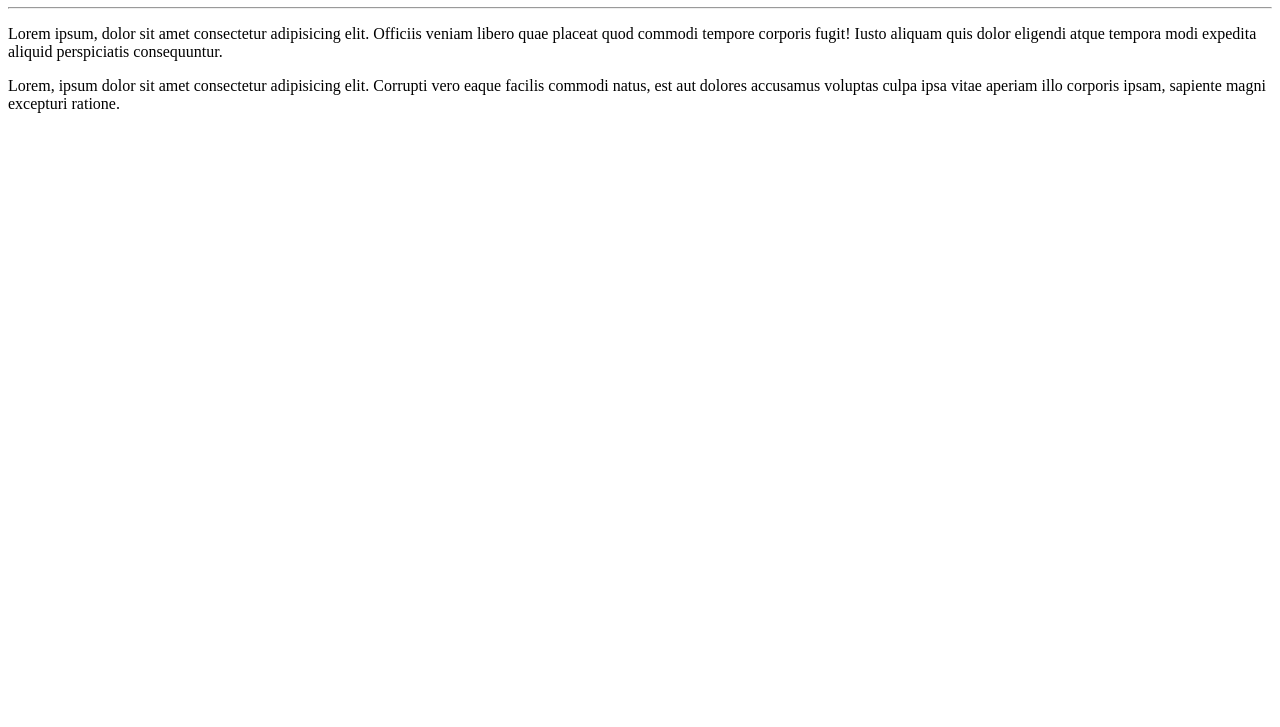
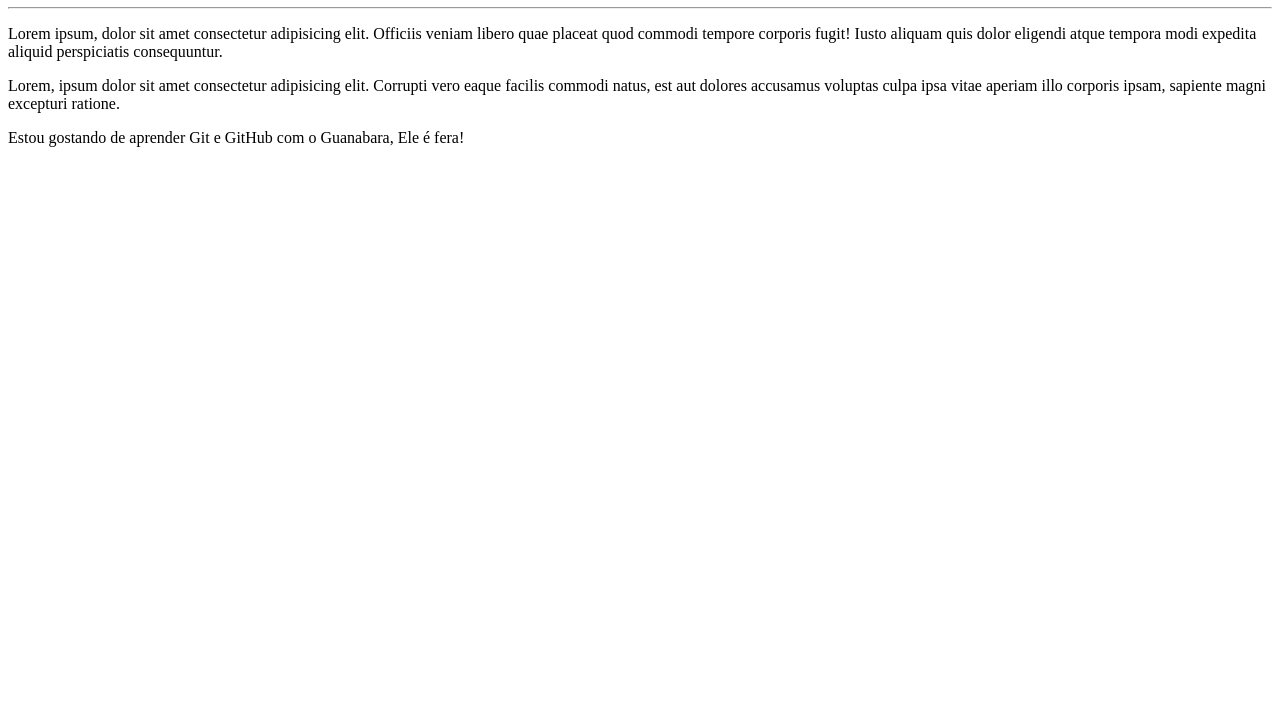
Before and after one commit to Renan-Mel0/Ola-Mundo, a plain HTML site: page site-exemplo/index.html in a window 1280 px wide. Shown: the part 73-800 px from the top of the page. Drawn offline with Linux system fonts and the light colour scheme.

Commit message:
adicionei mais um comentário

```diff
--- a/site-exemplo/index.html
+++ b/site-exemplo/index.html
@@ -10,5 +10,6 @@
     <hr>
     <p>Lorem ipsum, dolor sit amet consectetur adipisicing elit. Officiis veniam libero quae placeat quod commodi tempore corporis fugit! Iusto aliquam quis dolor eligendi atque tempora modi expedita aliquid perspiciatis consequuntur.</p>
     <p>Lorem, ipsum dolor sit amet consectetur adipisicing elit. Corrupti vero eaque facilis commodi natus, est aut dolores accusamus voluptas culpa ipsa vitae aperiam illo corporis ipsam, sapiente magni excepturi ratione.</p>
+    <p>Estou gostando de aprender Git e GitHub com o Guanabara, Ele é fera!</p>
 </body>
 </html>
```
